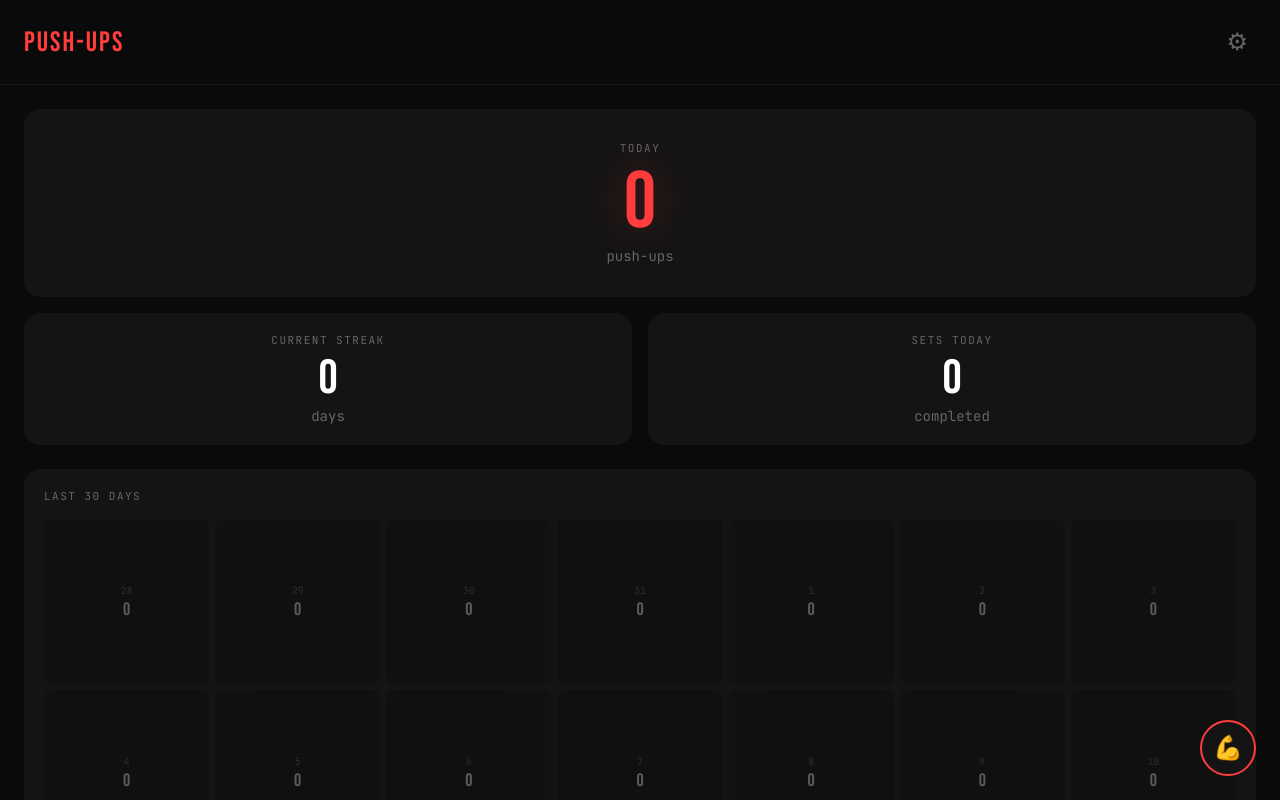
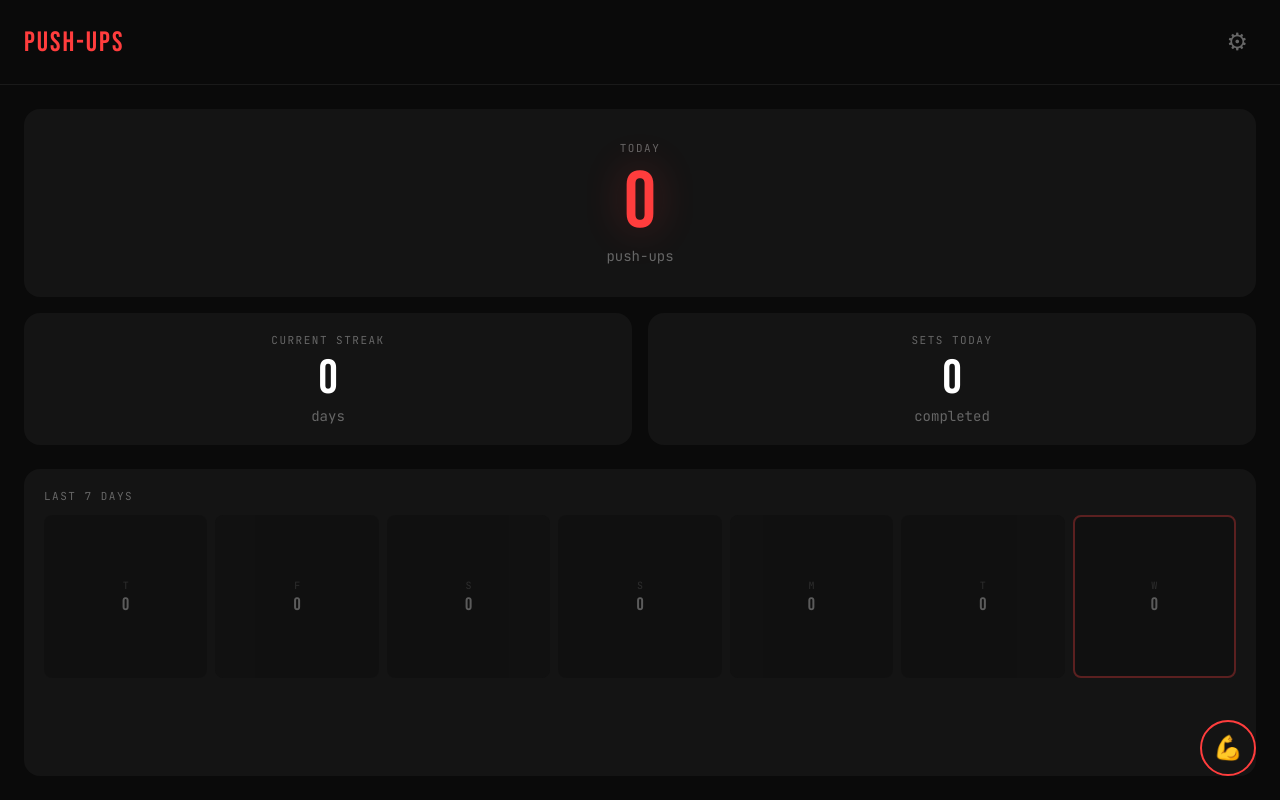
Before and after one commit to nravento/pushup-tracker, a plain HTML site: page index.html in a window 1280 px wide. Drawn offline with Linux system fonts and the light colour scheme.

Commit message:
Add files via upload

```diff
--- a/index.html
+++ b/index.html
@@ -84,29 +84,57 @@
         /* Main Content */
         main {
             flex: 1;
-            padding: 24px;
+            padding: 16px;
             display: flex;
             flex-direction: column;
+            gap: 16px;
+            max-width: 100%;
+            overflow-x: hidden;
+        }
+
+        @media (min-width: 400px) {
+            main {
+                padding: 24px;
                 gap: 24px;
+            }
         }
 
         /* Stats Cards */
         .stats-grid {
             display: grid;
             grid-template-columns: 1fr 1fr;
+            gap: 12px;
+        }
+
+        @media (min-width: 400px) {
+            .stats-grid {
                 gap: 16px;
+            }
         }
 
         .stat-card {
             background: var(--surface);
+            border-radius: 12px;
+            padding: 16px;
+            text-align: center;
+        }
+
+        @media (min-width: 400px) {
+            .stat-card {
                 border-radius: 16px;
                 padding: 20px;
-            text-align: center;
+            }
         }
 
         .stat-card.large {
             grid-column: span 2;
+            padding: 24px 16px;
+        }
+
+        @media (min-width: 400px) {
+            .stat-card.large {
                 padding: 32px 20px;
+            }
         }
 
         .stat-label {
@@ -119,15 +147,27 @@
 
         .stat-value {
             font-family: 'Bebas Neue', sans-serif;
-            font-size: 48px;
+            font-size: 36px;
             line-height: 1;
             color: var(--text);
         }
 
+        @media (min-width: 400px) {
+            .stat-value {
+                font-size: 48px;
+            }
+        }
+
+        .stat-card.large .stat-value {
+            font-size: 60px;
+            color: var(--accent);
+            text-shadow: 0 0 40px var(--accent-glow);
+        }
+
+        @media (min-width: 400px) {
             .stat-card.large .stat-value {
                 font-size: 80px;
-            color: var(--accent);
-            text-shadow: 0 0 40px var(--accent-glow);
+            }
         }
 
         .stat-unit {
@@ -140,8 +180,15 @@
         .history-section {
             background: var(--surface);
             border-radius: 16px;
+            padding: 16px;
+            flex: 1;
+            overflow: hidden;
+        }
+
+        @media (min-width: 400px) {
+            .history-section {
                 padding: 20px;
-            flex: 1;
+            }
         }
 
         .history-header {
@@ -149,25 +196,39 @@
             text-transform: uppercase;
             letter-spacing: 1.5px;
             color: var(--text-muted);
-            margin-bottom: 16px;
+            margin-bottom: 12px;
         }
 
         .history-grid {
             display: grid;
             grid-template-columns: repeat(7, 1fr);
-            gap: 6px;
+            gap: 4px;
             width: 100%;
+        }
+
+        @media (min-width: 400px) {
+            .history-grid {
+                gap: 8px;
+            }
         }
 
         .history-day {
             aspect-ratio: 1;
-            border-radius: 8px;
+            border-radius: 6px;
             display: flex;
             flex-direction: column;
             align-items: center;
             justify-content: center;
+            font-size: 9px;
+            background: var(--bg);
+            min-width: 0;
+        }
+
+        @media (min-width: 400px) {
+            .history-day {
+                border-radius: 8px;
                 font-size: 10px;
-            background: var(--bg);
+            }
         }
 
         .history-day .day-label {
@@ -177,8 +238,14 @@
 
         .history-day .day-count {
             font-family: 'Bebas Neue', sans-serif;
+            font-size: 14px;
+            color: var(--text);
+        }
+
+        @media (min-width: 400px) {
+            .history-day .day-count {
                 font-size: 18px;
-            color: var(--text);
+            }
         }
 
         .history-day.active {
@@ -191,7 +258,7 @@
         }
 
         .history-day.today {
-            box-shadow: inset 0 0 0 2px var(--accent);
+            border: 2px solid var(--accent);
         }
 
         .history-day.empty {
@@ -502,7 +569,7 @@
             </div>
 
             <div class="history-section">
-                <div class="history-header">Last 30 Days</div>
+                <div class="history-header">Last 7 Days</div>
                 <div class="history-grid" id="historyGrid">
                     <!-- Populated by JS -->
                 </div>
@@ -835,7 +902,7 @@
             const today = new Date();
             const days = ['S', 'M', 'T', 'W', 'T', 'F', 'S'];
 
-    for (let i = 29; i >= 0; i--) {
+            for (let i = 6; i >= 0; i--) {
                 const date = new Date(today);
                 date.setDate(date.getDate() - i);
                 const key = getDateKey(date);
@@ -856,7 +923,7 @@
                 }
 
                 div.innerHTML = `
-            <span class="day-label">${date.getDate()}</span>
+                    <span class="day-label">${days[date.getDay()]}</span>
                     <span class="day-count">${dayData ? dayData.total : 0}</span>
                 `;
 
```
Lines whose indentation alone changed are shown as unchanged.
